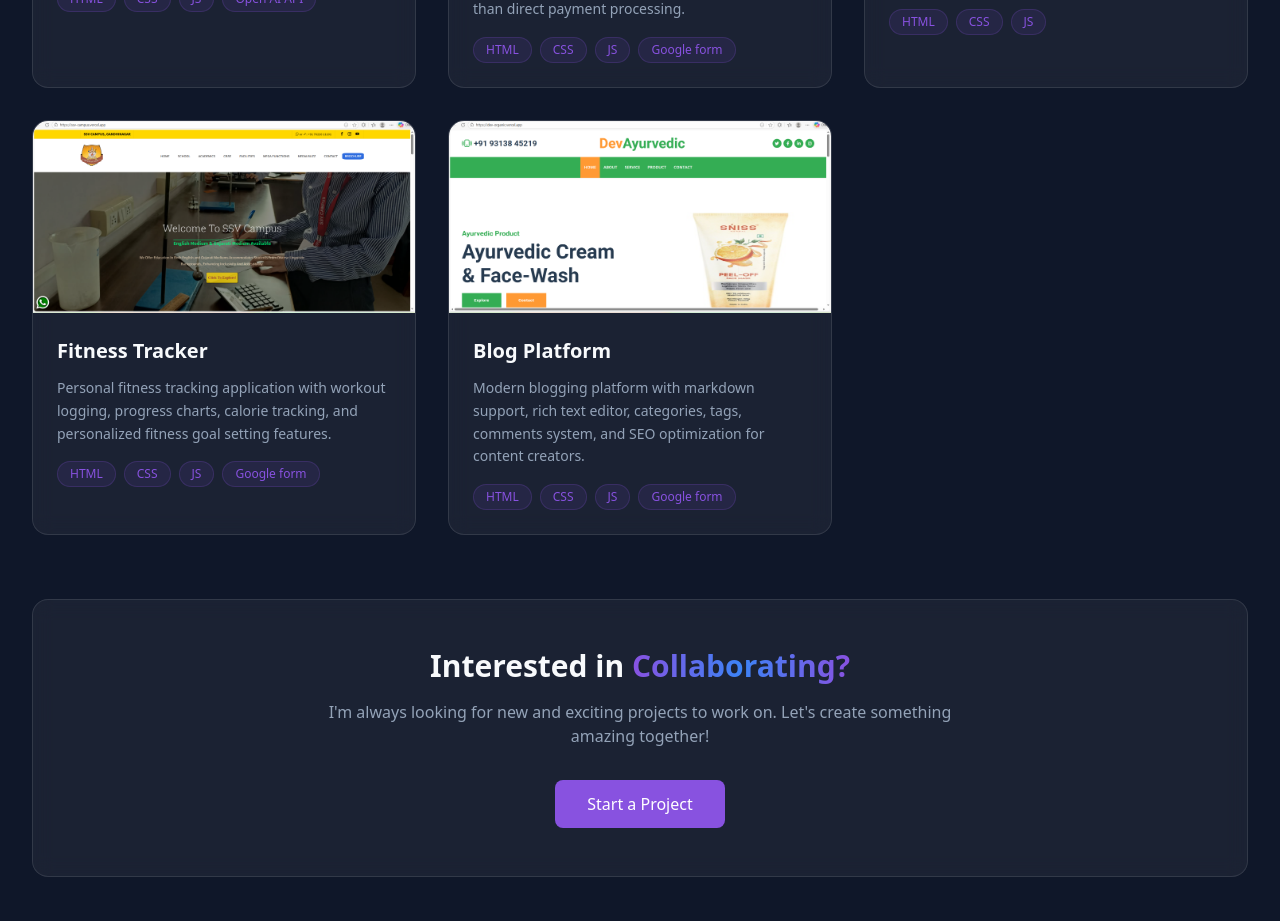
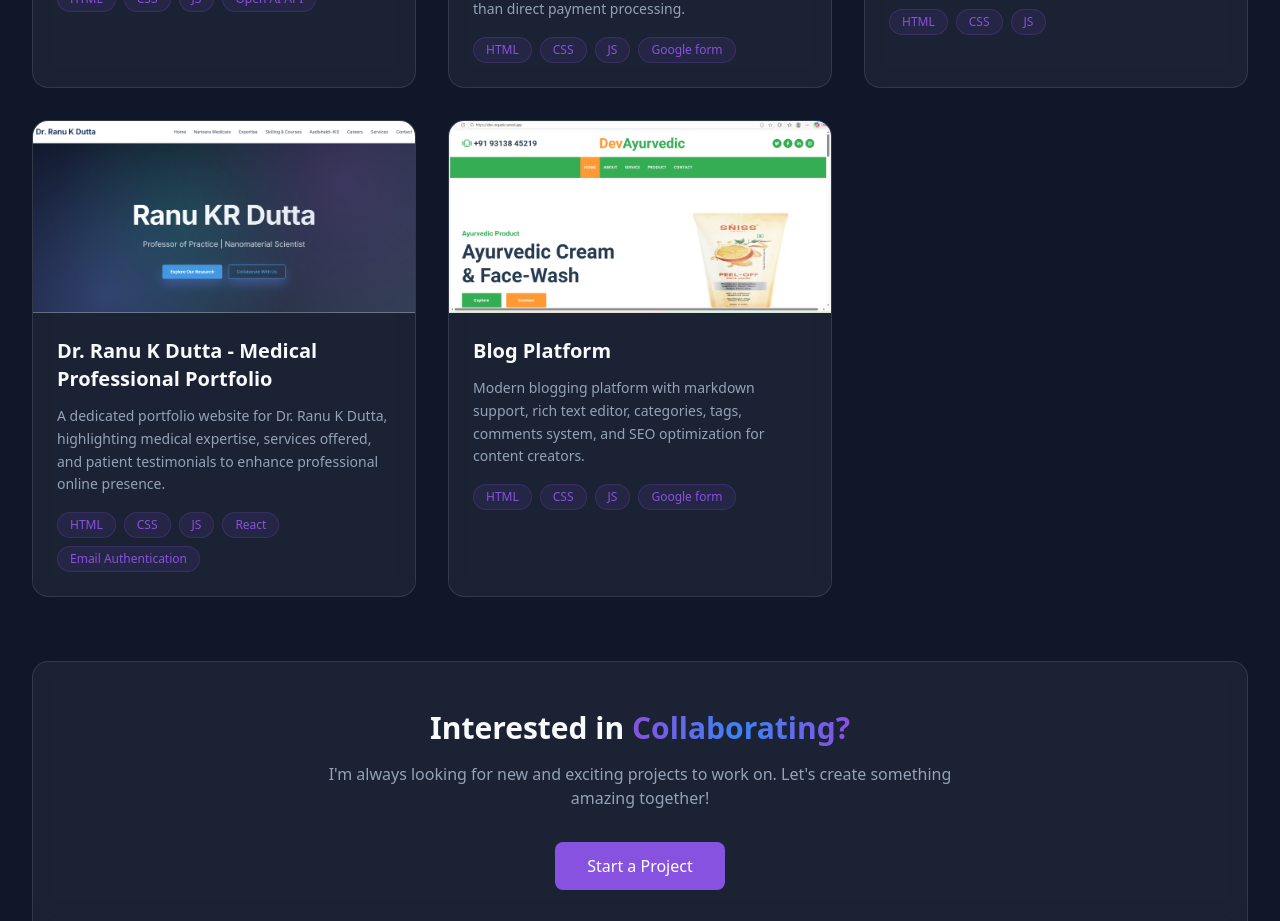
Before and after one commit to Divyeshrupala/Divyesh-Portfolio, a React (Vite) app: page /projects in a window 1280 px wide. Shown: the part 1160-2081 px from the top of the page. Built offline with nearby package versions, Linux system fonts and the light colour scheme; the HTML template or start-up script is replaced by a standard one.

Commit message:
all commit

```diff
--- a/src/pages/Projects.jsx
+++ b/src/pages/Projects.jsx
@@ -8,7 +8,7 @@ const Projects = () => {
       technologies: ['HTML', 'CSS', 'JS', 'Google form'],
       image: 'images/mascots.png',
       githubUrl: 'https://github.com/Divyeshrupala/MascotsB_new', // Add your GitHub URL
-      liveUrl: 'https://vercel.com/divyeshrupala789-gmailcoms-projects?repo=https://github.com/Divyeshrupala/MascotsB_new' // Optional: Add live demo URL
+      liveUrl: 'https://mascotsb.vercel.app/' // Optional: Add live demo URL
     },
     {
       title: 'SSV School - Comprehensive Educational Website',
@@ -16,7 +16,7 @@ const Projects = () => {
       technologies: ['HTML', 'CSS', 'JS'],
       image: 'images/ssv.png',
       githubUrl: 'https://github.com/Divyeshrupala/ssv-campus',
-      liveUrl: 'https://vercel.com/divyeshrupala789-gmailcoms-projects?repo=https://github.com/Divyeshrupala/ssv-campus'
+      liveUrl: 'https://ssv-campus.vercel.app/'
     },
     {
       title: 'Portfolio Website',
@@ -24,7 +24,7 @@ const Projects = () => {
       technologies: ['HTML', 'CSS', 'JS', 'Tailwind CSS'],
       image: 'images/portfolio.png',
       githubUrl: 'https://github.com/Divyeshrupala/Portfolio',
-      liveUrl: 'https://vercel.com/divyeshrupala789-gmailcoms-projects?repo=https://github.com/Divyeshrupala/Portfolio'
+      liveUrl: 'https://divyeshrupala.vercel.app/'
     },
     {
       title: 'ChatGPT Clone - AI-Powered Conversational Interface',
@@ -40,7 +40,7 @@ const Projects = () => {
       technologies: ['HTML', 'CSS', 'JS', 'Google form'],
       image: 'images/dev-organic.png',
       githubUrl: 'https://github.com/Divyeshrupala/DevAyurvedic---Ayurvedic-Medine-Website-',
-      liveUrl: 'https://vercel.com/divyeshrupala789-gmailcoms-projects?repo=https://github.com/Divyeshrupala/DevOrganic'
+      liveUrl: 'https://dev-organic.vercel.app/index.html'
     },
     {
       title: 'Flora Enterprise - Landscaping & Gardening Services Website',
@@ -48,15 +48,15 @@ const Projects = () => {
       technologies: ['HTML', 'CSS', 'JS'],
       image: 'images/flora.png',
       githubUrl: 'https://github.com/Divyeshrupala/flora-enterprise-main---Copy',
-      liveUrl: 'https://vercel.com/divyeshrupala789-gmailcoms-projects?repo=https://github.com/Divyeshrupala/flora-enterprise-main---Copy'
+      liveUrl: 'https://flora-enterprise-main-copy.vercel.app/'
     },
     {
-      title: 'Fitness Tracker',
-      description: 'Personal fitness tracking application with workout logging, progress charts, calorie tracking, and personalized fitness goal setting features.',
-      technologies: ['HTML', 'CSS', 'JS', 'Google form'],
-      image: 'images/ssv.png',
-      githubUrl: 'https://github.com/yourusername/fitness-tracker',
-      liveUrl: 'https://fitness-tracker-demo.com'
+      title: 'Dr. Ranu K Dutta - Medical Professional Portfolio',
+      description: 'A dedicated portfolio website for Dr. Ranu K Dutta, highlighting medical expertise, services offered, and patient testimonials to enhance professional online presence.',
+      technologies: ['HTML', 'CSS', 'JS', 'React', 'Email Authentication'],
+      image: 'images/ranu-dutta.png',
+      githubUrl: 'https://github.com/yourusername/ranu-dutta',
+      liveUrl: 'https://ranu-dutta.vercel.app/'
     },
     {
       title: 'Blog Platform',
@@ -113,6 +113,15 @@ const Projects = () => {
                   >
                     <Github size={20} />
                   </button>
+                  {project.liveUrl && (
+                    <button
+                      onClick={() => handleExternalClick(project.liveUrl)}
+                      className="p-2 bg-primary rounded-lg hover:bg-primary/90 transition-colors hover:scale-110"
+                      title="View Live Demo"
+                    >
+                      <ExternalLink size={20} />
+                    </button>
+                  )}
                 </div>
               </div>
 
```
Also changed, not shown: public/images/ranu-dutta.png (added).
